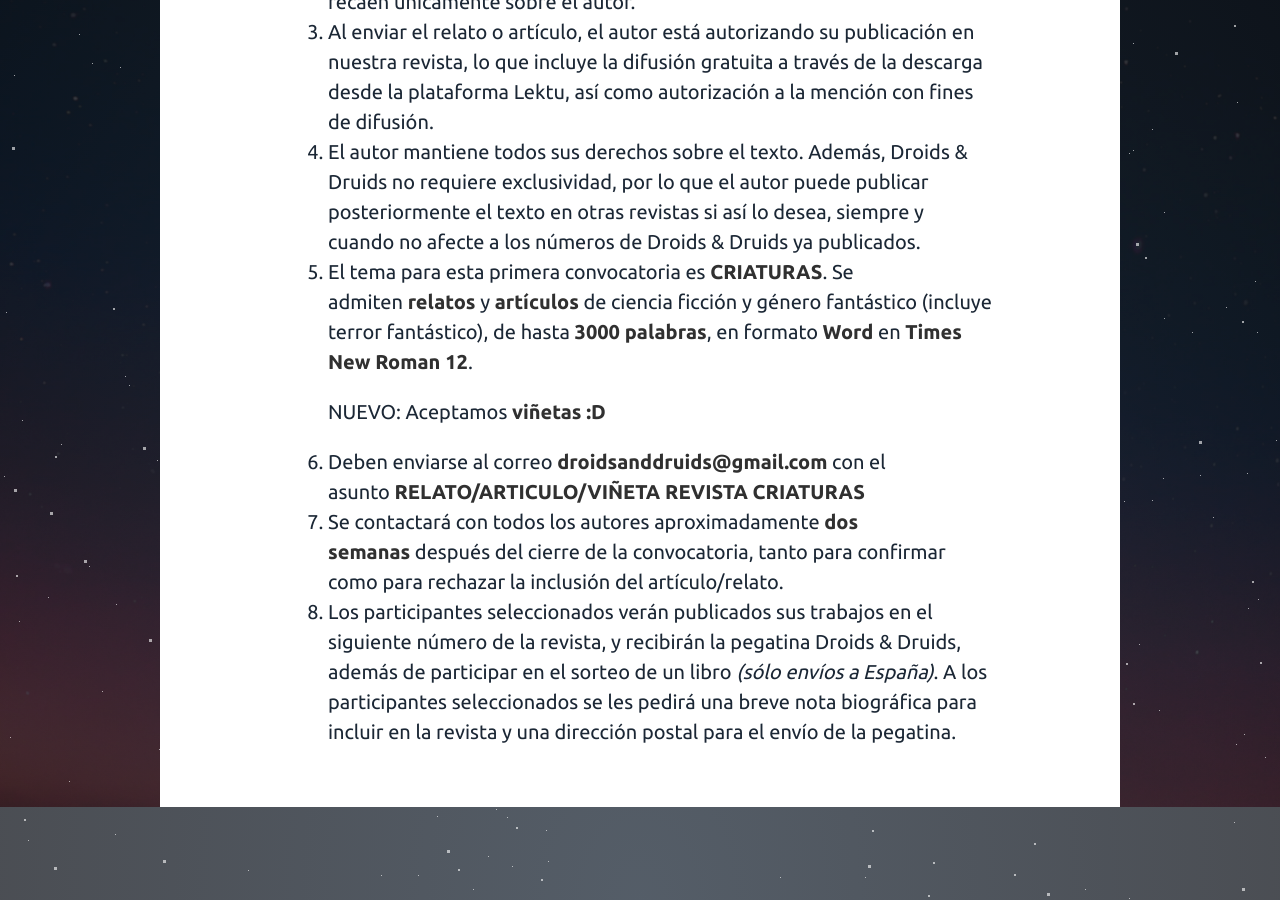
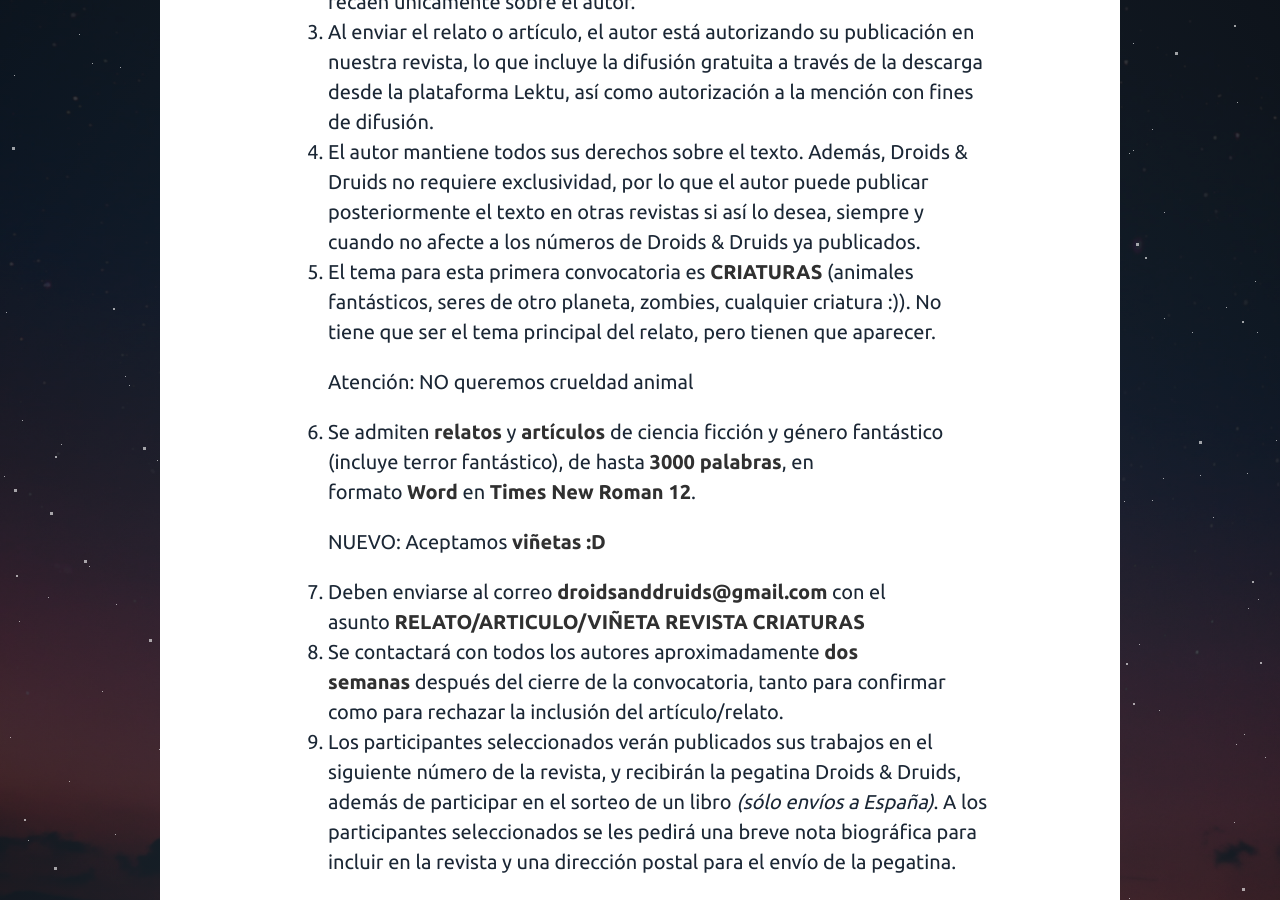
Before and after one commit to DroidsAndDruids/DroidsAndDruids, a Jekyll site: the page built from _posts/noticias/2020-11-23-bases-convocatoria-ii-criaturas.md, in a window 1280 px wide and 900 px high, scrolled down 820 px. Built offline with Jekyll 4.4.1, drawn with Linux system fonts in a browser that asks for light colours; some web fonts are replaced; a script that is not in the unit is left out; before the commit the page ends 1627 px from its top, so only the background shows below that.

Commit message:
Update Noticias “2020-11-23-bases-convocatoria-ii-criaturas”

```diff
--- a/_posts/noticias/2020-11-23-bases-convocatoria-ii-criaturas.md
+++ b/_posts/noticias/2020-11-23-bases-convocatoria-ii-criaturas.md
@@ -19,9 +19,12 @@
 2. Los trabajos no han de ser inéditos pero no deben tener comprometidos sus derechos con terceros. Las responsabilidades por el incumplimiento recaen únicamente sobre el autor.
 3. Al enviar el relato o artículo, el autor está autorizando su publicación en nuestra revista, lo que incluye la difusión gratuita a través de la descarga desde la plataforma Lektu, así como autorización a la mención con fines de difusión.
 4. El autor mantiene todos sus derechos sobre el texto. Además, Droids & Druids no requiere exclusividad, por lo que el autor puede publicar posteriormente el texto en otras revistas si así lo desea, siempre y cuando no afecte a los números de Droids & Druids ya publicados.
-5. El tema para esta primera convocatoria es **CRIATURAS**. Se admiten **relatos** y **artículos** de ciencia ficción y género fantástico (incluye terror fantástico), de hasta **3000 palabras**, en formato **Word** en **Times New Roman 12**.
+5. El tema para esta primera convocatoria es **CRIATURAS** (animales fantásticos, seres de otro planeta, zombies, cualquier criatura :)). No tiene que ser el tema principal del relato, pero tienen que aparecer.
+
+   Atención: NO queremos crueldad animal
+6. Se admiten **relatos** y **artículos** de ciencia ficción y género fantástico (incluye terror fantástico), de hasta **3000 palabras**, en formato **Word** en **Times New Roman 12**.
 
    NUEVO: Aceptamos **viñetas :D**
-6. Deben enviarse al correo **droidsanddruids@gmail.com** con el asunto **RELATO/ARTICULO/VIÑETA REVISTA CRIATURAS**
-7. Se contactará con todos los autores aproximadamente **dos semanas** después del cierre de la convocatoria, tanto para confirmar como para rechazar la inclusión del artículo/relato.
-8. Los participantes seleccionados verán publicados sus trabajos en el siguiente número de la revista, y recibirán la pegatina Droids & Druids, además de participar en el sorteo de un libro *(sólo envíos a España)*. A los participantes seleccionados se les pedirá una breve nota biográfica para incluir en la revista y una dirección postal para el envío de la pegatina.
+7. Deben enviarse al correo **droidsanddruids@gmail.com** con el asunto **RELATO/ARTICULO/VIÑETA REVISTA CRIATURAS**
+8. Se contactará con todos los autores aproximadamente **dos semanas** después del cierre de la convocatoria, tanto para confirmar como para rechazar la inclusión del artículo/relato.
+9. Los participantes seleccionados verán publicados sus trabajos en el siguiente número de la revista, y recibirán la pegatina Droids & Druids, además de participar en el sorteo de un libro *(sólo envíos a España)*. A los participantes seleccionados se les pedirá una breve nota biográfica para incluir en la revista y una dirección postal para el envío de la pegatina.
```
